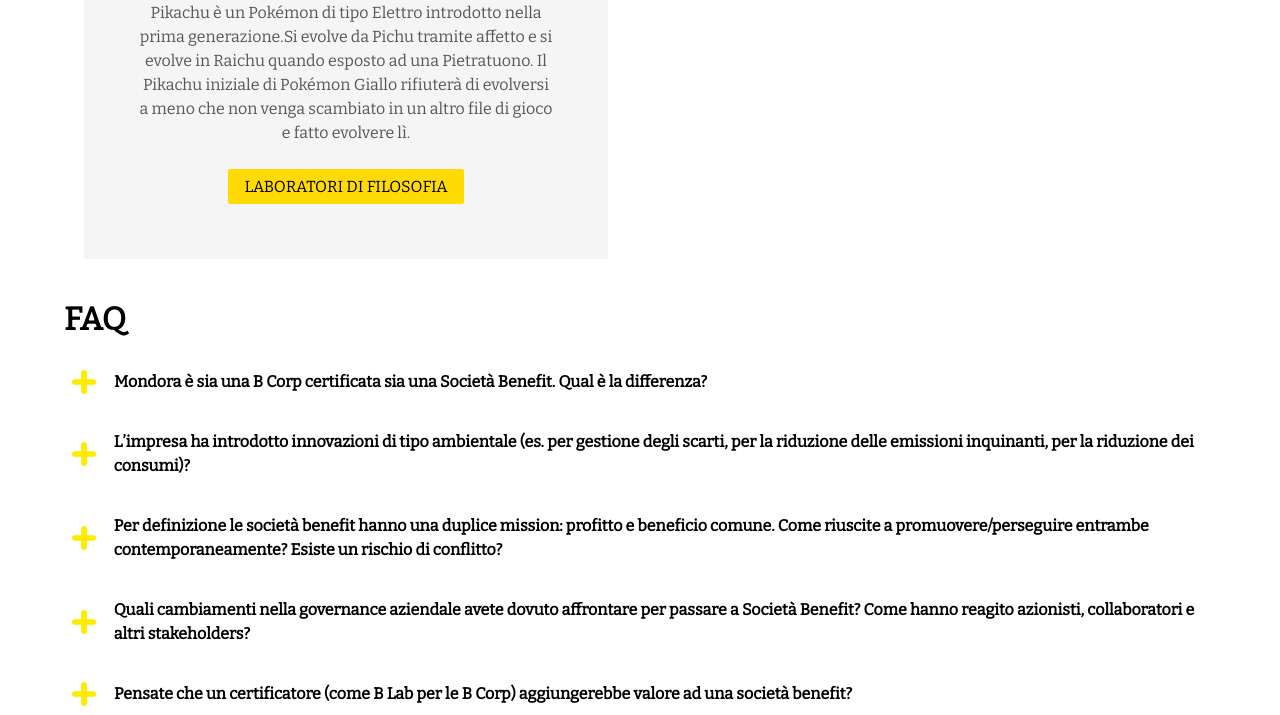
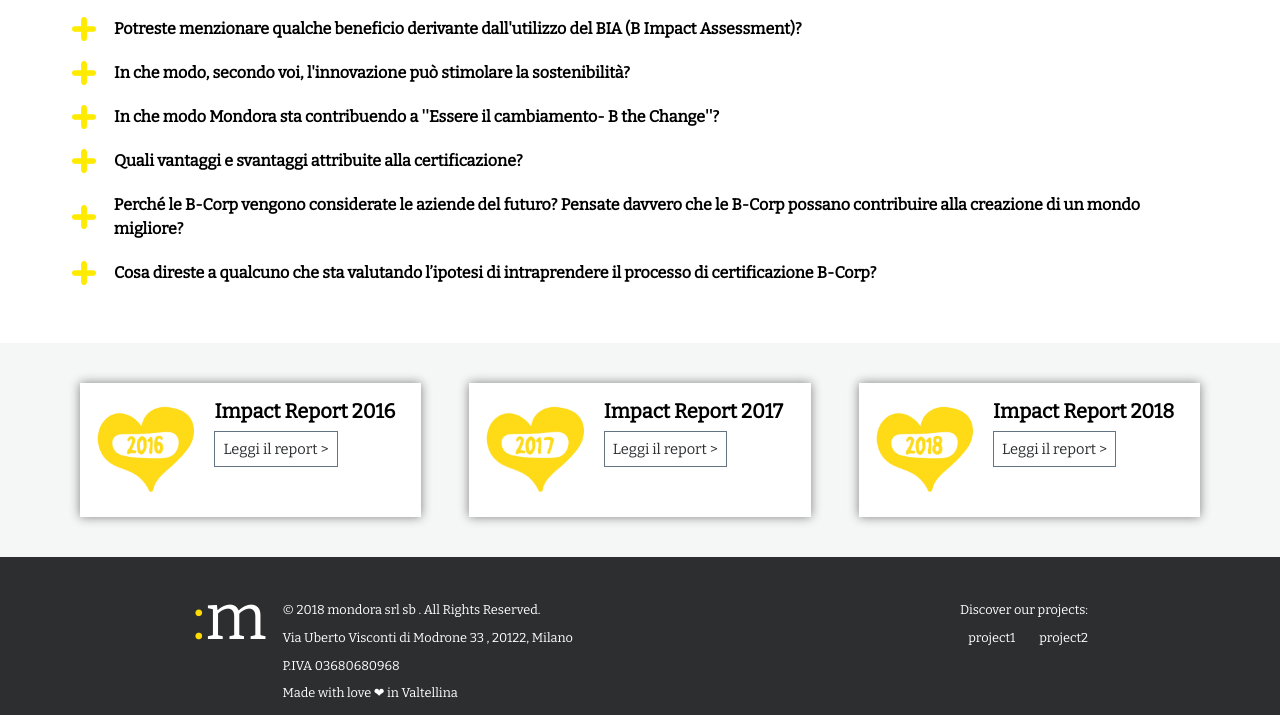
Before and after one commit to mondora/mondora-website-front, a Gatsby site: page /bcorp in a window 1280 px wide. Shown: the part 2085-2800 px from the top of the page. Built offline with nearby package versions, Linux system fonts and the light colour scheme; Gatsby itself is replaced by a stand-in of ours.

Commit message:
chore: style reports in bcorp page

```diff
--- a/src/components/faq-element/index.jsx
+++ b/src/components/faq-element/index.jsx
@@ -30,11 +30,12 @@ const Question = styled.div`
 
 const Answer = styled.div`
     box-sizing: border-box;
-    margin: 8px 48px;
-
+    color: var(--variant-black);
+    font-size: 11pt;
+    margin: ${props => (props.open ? "8px 48px" : "0 48px")};
     opacity: ${props => (props.open ? 1 : 0)};
-    max-height: ${props => (props.open ? "100vh" : "0")};
-    transition: all ease 0.8s;
+    max-height: ${props => (props.open ? "20vh" : "0")};
+    transition: opacity ease 0.8s, max-height ease 0.8s;
     overflow: hidden;
 `;
 
--- a/src/pages/bcorp/index.jsx
+++ b/src/pages/bcorp/index.jsx
@@ -11,8 +11,9 @@ import HireBittoGraphic from "../../../static/images/HireBitto_graphic.png";
 import HireBittoLogo from "../../../static/images/HireBitto_logo.png";
 import Cycle2WorkGraphic from "../../../static/images/CycleToWork_graphic.png";
 import Cycle2WorkLogo from "../../../static/images/CycleToWork_logo.png";
-import LabFilosofiaGraphic from "../../../static/images/LabFilosofia_graphic.png";
-import LabFilosofiaLogo from "../../../static/images/LabFilosofia_logo.png";
+import ReportIcon2016 from "../../../static/images/report-icon-2016.png";
+import ReportIcon2017 from "../../../static/images/report-icon-2017.png";
+import ReportIcon2018 from "../../../static/images/report-icon-2018.png";
 import Layout from "../../components/layout";
 
 const ContainerProjects = styled.div`
@@ -39,12 +40,6 @@ const ContainerHero = styled.div`
 const ContainerFaqs = styled.div`
     padding: 0 64px;
     margin-left: auto;
-    display: grid;
-    grid-template-columns: 1ed auto;
-    grid-column-gap: 16px;
-    @media (max-width: 992px) {
-        grid-template-columns: auto;
-    }
 `;
 
 const Graphic = styled.img`
@@ -138,23 +133,38 @@ const RightTitle = styled.h1`
 `;
 
 const ReportContainer = styled.div`
-    width: 100%;
+    margin-top: 48px;
+    padding: 0 80px;
     display: grid;
-    grid-template-columns: 1fr 1fr;
-    grid-column-gap: 16px;
+    grid-template-columns: 1fr 1fr 1fr;
+    grid-column-gap: 48px;
+    background-color: var(--gray);
     @media (max-width: 992px) {
         grid-template-columns: auto;
     }
 `;
-const Report = styled(Link)`
-    display: block;
-    max-width: 40%;
-    padding: 3%;
+const Report = styled.div`
+    display: flex;
+    width: 100%;
+    min-height: 128px;
     margin: 40px auto;
+    box-shadow: 0 0 10px gray;
+    background-color: var(--white);
+`;
+const ReportIcon = styled.img`
+    width: 30%;
+    padding: 16px;
+`;
+const ReportTitle = styled.h1`
+    font-size: 20px;
+    margin: 16px 0;
+`;
+const ReportLink = styled(Link)`
+    font-size: 11pt;
     text-decoration: none;
-    text-align: center;
-    color: var(--text-dark-gray);
-    background-color: var(--variant-lightgray);
+    color: var(--variant-black);
+    border: 1px solid var(--border-gray);
+    padding: 8px;
 `;
 
 const Projects = [
@@ -174,15 +184,6 @@ const Projects = [
         link: "http://www.hirebitto.com/",
         logo: Cycle2WorkLogo,
         graphic: Cycle2WorkGraphic,
-        offset: "30%"
-    },
-    {
-        title: "Laboratori di filosofia",
-        text:
-            "Pikachu è un Pokémon di tipo Elettro introdotto nella prima generazione.Si evolve da Pichu tramite affetto e si evolve in Raichu quando esposto ad una Pietratuono. Il Pikachu iniziale di Pokémon Giallo rifiuterà di evolversi a meno che non venga scambiato in un altro file di gioco e fatto evolvere lì.",
-        link: "/",
-        logo: LabFilosofiaLogo,
-        graphic: LabFilosofiaGraphic,
         offset: 0
     }
 ];
@@ -285,12 +286,22 @@ const Faqs = [
 ];
 const Reports = [
     {
-        title: "Report 2016",
+        icon: ReportIcon2016,
+        title: "Impact Report 2016",
+        button: "Leggi il report >",
         to: "/report2016.pdf"
     },
     {
-        title: "Report 2017",
+        icon: ReportIcon2017,
+        title: "Impact Report 2017",
+        button: "Leggi il report >",
         to: "/report2017.pdf"
+    },
+    {
+        icon: ReportIcon2018,
+        title: "Impact Report 2018",
+        button: "Leggi il report >",
+        to: "/report2018.pdf"
     }
 ];
 
@@ -337,14 +348,18 @@ const BCorp = () => (
             {Faqs.map(faq => (
                 <FaqElement question={faq.question} answer={faq.answer} />
             ))}
-            <ReportContainer>
-                {Reports.map(report => (
+        </ContainerFaqs>
+        <ReportContainer>
+            {Reports.map(report => (
+                <Report>
+                    <ReportIcon src={report.icon} />
                     <div>
-                        <Report to={report.to}>{report.title}</Report>
+                    <ReportTitle>{report.title}</ReportTitle>
+                    <ReportLink to={report.to}>{report.button}</ReportLink>
                     </div>
-                ))}
-            </ReportContainer>
-        </ContainerFaqs>
+                </Report>
+            ))}
+        </ReportContainer>
     </Layout>
 );
 
```
Also changed, not shown: static/images/report-icon-2016.png (added), static/images/report-icon-2017.png (added), static/images/report-icon-2018.png (added).
